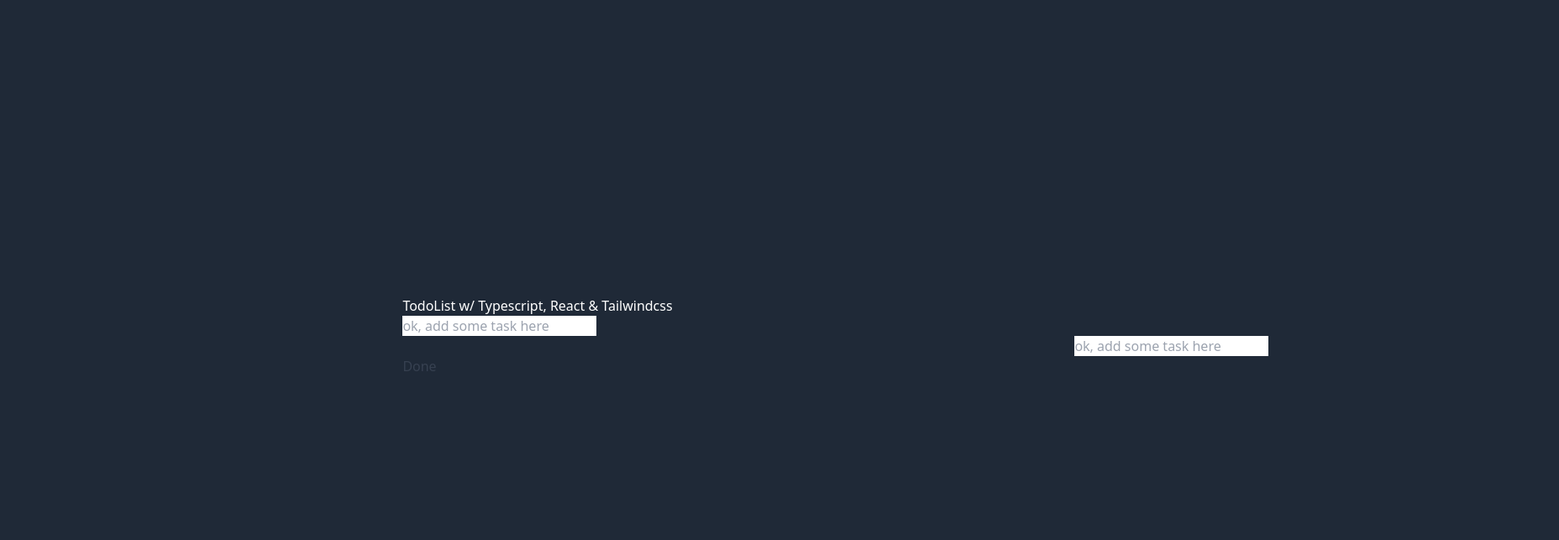
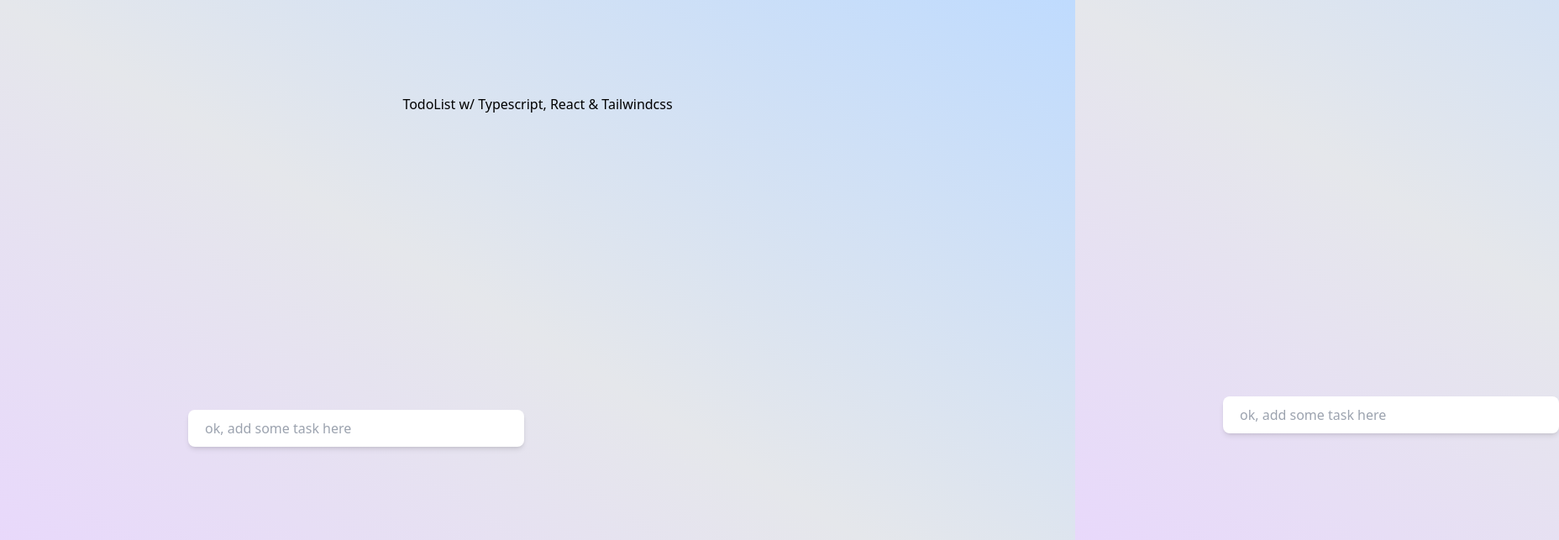
Before and after one commit to linuxmobile/React-TODO, a React (Vite) app: page / in a window 1280 px wide. Shown: the top 643 px of the page at 84% size, 1856 px wide, since content can reach past the window. Built offline with nearby package versions, Linux system fonts and the light colour scheme.

Commit message:
:lipstick: Improving CSS style
Adding Tailwindcss Class to change ui

```diff
--- a/src/App.tsx
+++ b/src/App.tsx
@@ -3,10 +3,12 @@
 
 function App() {
 	return (
-		<TaskProvider>
-      <h1>TodoList w/ Typescript, React & Tailwindcss</h1>
-      <Panel />
-		</TaskProvider>
+		<main className='grid h-screen place-items-center'>
+			<TaskProvider>
+				<h1>TodoList w/ Typescript, React & Tailwindcss</h1>
+				<Panel />
+			</TaskProvider>
+		</main>
 	)
 }
 
--- a/src/components/Button.tsx
+++ b/src/components/Button.tsx
@@ -9,7 +9,7 @@
 	onClick: (event: React.MouseEvent<HTMLButtonElementm, MouseEvent>) => void
 }
 
-export default function Button (props: ButtonProps) {
+export default function Button(props: ButtonProps) {
 	const { type = 'button', title, children, disabled, onClick } = props
 	return (
 		<button
@@ -17,6 +17,7 @@
 			title={title}
 			disabled={disabled}
 			onClick={onClick}
+			className='transition-all transform scale-100 duration-200 px-10 py-2.5 lowercase bg-white rounded-lg shadow-md outline-none focus:outline-none focus:ring focus:ring-blue-200 active:shadow active:scale-95'
 		>
 			<Text>{children}</Text>
 		</button>
--- a/src/components/Checkbox.tsx
+++ b/src/components/Checkbox.tsx
@@ -21,6 +21,7 @@
 			checked={checked}
 			aria-label={ariaLabel}
 			onChange={onChange}
+			className='text-blue-200 transition-all duration-200 border-gray-500 rounded outline-none cursor-pointer hover:border-gray-300 border-1 focus:ring-offset-1 focus:outline-none hover:text-blue-100 focus:ring focus:ring-blue-200'
 		/>
 	)
 }
--- a/src/components/CheckboxField.tsx
+++ b/src/components/CheckboxField.tsx
@@ -7,10 +7,18 @@
 }
 
 export default function CheckboxField(props: CheckboxFieldProps) {
-  const { id, name, title, checked, 'aria-label': ariaLabel, children, onChange } = props
+	const {
+		id,
+		name,
+		title,
+		checked,
+		'aria-label': ariaLabel,
+		children,
+		onChange,
+	} = props
 
 	return (
-    <div>
+		<div className='flex items.center gap-3'>
 			<Checkbox
 				id={id}
 				name={name}
--- a/src/components/Input.tsx
+++ b/src/components/Input.tsx
@@ -9,7 +9,7 @@
 	onChange: (event: React.ChangeEvent<HTMLInputElement>) => void
 }
 
-export default function Input (props: InputProps) {
+export default function Input(props: InputProps) {
 	const { id, name, placeholder, type = 'text', value, onChange } = props
 	return (
 		<input
@@ -19,6 +19,8 @@
 			type={type}
 			value={value}
 			onChange={onChange}
+			autoComplete='off'
+			className='block w-full text-gray-500 placeholder-gray-400 px-5 py-2.5 transition-all duration-200 border-none rounded-lg shadow-md outline-none focus:outline-none focus:ring focus:ring-blue-200'
 		/>
 	)
 }
--- a/src/components/Panel.tsx
+++ b/src/components/Panel.tsx
@@ -15,14 +15,15 @@
 
 	return (
 		<>
-    <motion.div>
+			<motion.div className='relative grid content-end w-full h-full max-w-4xl grid-cols-2 gap-8 px-8 overflow-hidden sm:overflow-visible sm:max-h-96 sm:grid-cols-2 sm:auto-cols-min sm:static'>
 				<AnimatePresence>
 					<motion.div
+						className='grid w-full h-full bottom-20'
 						key='left'
 						initial={{ x: view === 'todo' ? 0 : '-100vh' }}
 						animate={{ x: view === 'todo' ? 0 : '-100vh' }}
 						exit={{ x: '-100vh' }}
-            transition= {{
+						transition={{
 							type: 'spring',
 							stiffness: 150,
 							damping: 15,
@@ -31,11 +32,12 @@
 						<TodoPanel />
 					</motion.div>
 					<motion.div
+						className='grid w-full h-full bottom-20'
 						key='right'
 						initial={{ x: view === 'done' ? 0 : '100vh' }}
 						animate={{ x: view === 'done' ? 0 : '100vh' }}
 						exit={{ x: '100vh' }}
-            transition= {{
+						transition={{
 							type: 'spring',
 							stiffness: 150,
 							damping: 15,
@@ -46,9 +48,11 @@
 				</AnimatePresence>
 			</motion.div>
 			<Button
+				className='fixed flex justify-end w-full px-8 bottom-6'
 				title={`Change to ${view === 'todo' ? 'Done' : 'Todo'} view`}
 				type='button'
-        onClick={handleChangeView}>
+				onClick={handleChangeView}
+			>
 				{view === 'todo' ? 'Done' : 'Todo'}
 			</Button>
 		</>
--- a/src/components/Stack.tsx
+++ b/src/components/Stack.tsx
@@ -1,20 +1,44 @@
-import * as React from 'react';
+import * as React from 'react'
+import { motion } from 'framer-motion'
 
 type StackProps = {
-  'aria-label': string;
-  children: React.ReactNode[];
-};
+	'aria-label': string
+	children: React.ReactNode[]
+}
 
 export default function Stack(props: StackProps) {
-  const { 'aria-label': ariaLabel, children } = props;
+	const { 'aria-label': ariaLabel, children } = props
 
-  return (
-    <div className={`h-full px-2 overflow-y-auto ${children.length > 5 && 'border-t border-b border-gray-200'}`}>
-      <ul
-        className="grid divide-y divide-gray-200"
-        aria-label={ariaLabel}>
-        {children}
-      </ul>
-    </div>
-  );
+	return (
+		<div
+			className={`h-full px-2 overflow-y-auto ${
+				children.length > 5 && 'border-t border-b border-gray-200'
+			}`}
+		>
+			<motion.ul
+				className='grid divide-y divide-gray-200'
+				aria-label={ariaLabel}
+				variants={{
+					show: {
+						transition: {
+							when: 'beforeChildren',
+							staggerChildren: 0.1,
+						},
+					},
+					out: {
+						transition: {
+							staggerChildren: 0.05,
+							staggerDirection: -1,
+							when: 'afterChildren',
+						},
+					},
+				}}
+				initial='hidden'
+				animate='show'
+				exit='out'
+			>
+				{children}
+			</motion.ul>
+		</div>
+	)
 }
--- a/src/components/Task.tsx
+++ b/src/components/Task.tsx
@@ -1,4 +1,5 @@
 import * as React from 'react'
+import { motion } from 'framer-motion'
 import CheckboxField from './CheckboxField'
 
 type TaskProps = {
@@ -15,16 +16,46 @@
 	const label = checked ? 'undo task' : 'completed task'
 
 	return (
+		<motion.li
+			layout
+			variants={{
+				hidden: {
+					y: 50,
+					opacity: 0,
+				},
+				show: {
+					y: 0,
+					opacity: 1,
+					transition: {
+						duration: 0.4,
+						ease: [0.6, -0.05, 0.01, 0.99],
+					},
+				},
+				out: {
+					y: 50,
+					opacity: 0,
+					transition: {
+						duration: 0.4,
+						ease: [0.6, -0.05, 0.01, 0.99],
+					},
+				},
+			}}
+			style={{ gridTemplateColumns: 'auto min-content' }}
+			className='group grid items-center w-full gap-2 px-3 py-2.5 bg-white'
+		>
 			<div>
 				<CheckboxField
 					id={id}
 					label={label}
 					checked={checked}
 					onChange={() => onCheckedChange(id)}
-      aria-label={`${label} ${description}`}></CheckboxField>
-    <div>
+					aria-label={`${label} ${description}`}
+				>
+				</CheckboxField>
+				<div className='transition-opacity duration-200 opacity-0 group-hover:opacity-100 group-focus:opacity-100 focus-within:opacity-100'>
 					{children}
 				</div>
 			</div>
+		</motion.li>
 	)
 }
--- a/src/components/TodoDone.tsx
+++ b/src/components/TodoDone.tsx
@@ -25,7 +25,10 @@
 
 	return (
 		<div className='grid content-end gap-4 auto-rows-min'>
-			<div>
+			<motion.div
+				layout
+				className="{`${done.tasks.length || done.status = 'py-7' : 'py-0'} px-5 bg-white rounded-lg shadow-md max-h-80`}"
+			>
 				<Stack aria-label='done tasks'>
 					{done.tasks.map((task) => (
 						<Task
@@ -50,7 +53,7 @@
 						</li>
 					)}
 				</Stack>
-			</div>
+			</motion.div>
 			<div className='flex justify-end'>
 				<Button
 					type='button'
--- a/src/components/TodoPanel.tsx
+++ b/src/components/TodoPanel.tsx
@@ -1,7 +1,6 @@
+import { motion } from 'framer-motion'
 import { useTodoTask } from '../context/taskContext'
-import {
-  Text, Stack, Task, IconButton, DeleteIcon,
-} from '../components'
+import { DeleteIcon, IconButton, Stack, Task, Text } from '../components'
 import TodoForm from './TodoForm'
 
 export default function TodoPanel() {
@@ -18,7 +17,13 @@
 	}
 
 	return (
-		<div>
+		<div className='grid content-end gap-4 auto-rows-min'>
+			<motion.div
+				layout
+				className={`${
+					todo.tasks.length || todo.status ? 'py-7' : 'py-0'
+				} px-5 bg-white rounded-lg shadow-md max-h-80`}
+			>
 				<Stack>
 					{todo.tasks.map((task) => (
 						<Task
@@ -38,11 +43,12 @@
 						</Task>
 					))}
 					{todo.tasks.length === 0 && (
-          <li>
+						<li className='text-center'>
 							<Text>{todo.status}</Text>
 						</li>
 					)}
 				</Stack>
+			</motion.div>
 			<TodoForm onSubmit={handleAddTask} />
 		</div>
 	)
--- a/src/index.css
+++ b/src/index.css
@@ -2,6 +2,31 @@
 @tailwind components;
 @tailwind utilities;
 
-html {
-  @apply bg-gray-800 text-white font-sans flex place-content-center w-screen h-screen items-center;
+body {
+  @apply bg-gradient-to-tr;
+  @apply from-purple-200;
+  @apply via-gray-200;
+  @apply to-blue-200;
+  -webkit-tap-highlight-color: transparent;
 }
+
+::-webkit-scrollbar {
+  -webkit-appearance: none;
+}
+::-webkit-scrollbar:vertical {
+  @apply w-1;
+}
+
+::-webkit-scrollbar:horizontal {
+  @apply h-1;
+}
+
+::-webkit-scrollbar-thumb {
+  @apply bg-gray-300;
+  @apply rounded-full;
+}
+
+::-webkit-scrollbar-track {
+  @apply mt-1;
+  @apply mb-1;
+}
```
Lines whose indentation alone changed are shown as unchanged.
